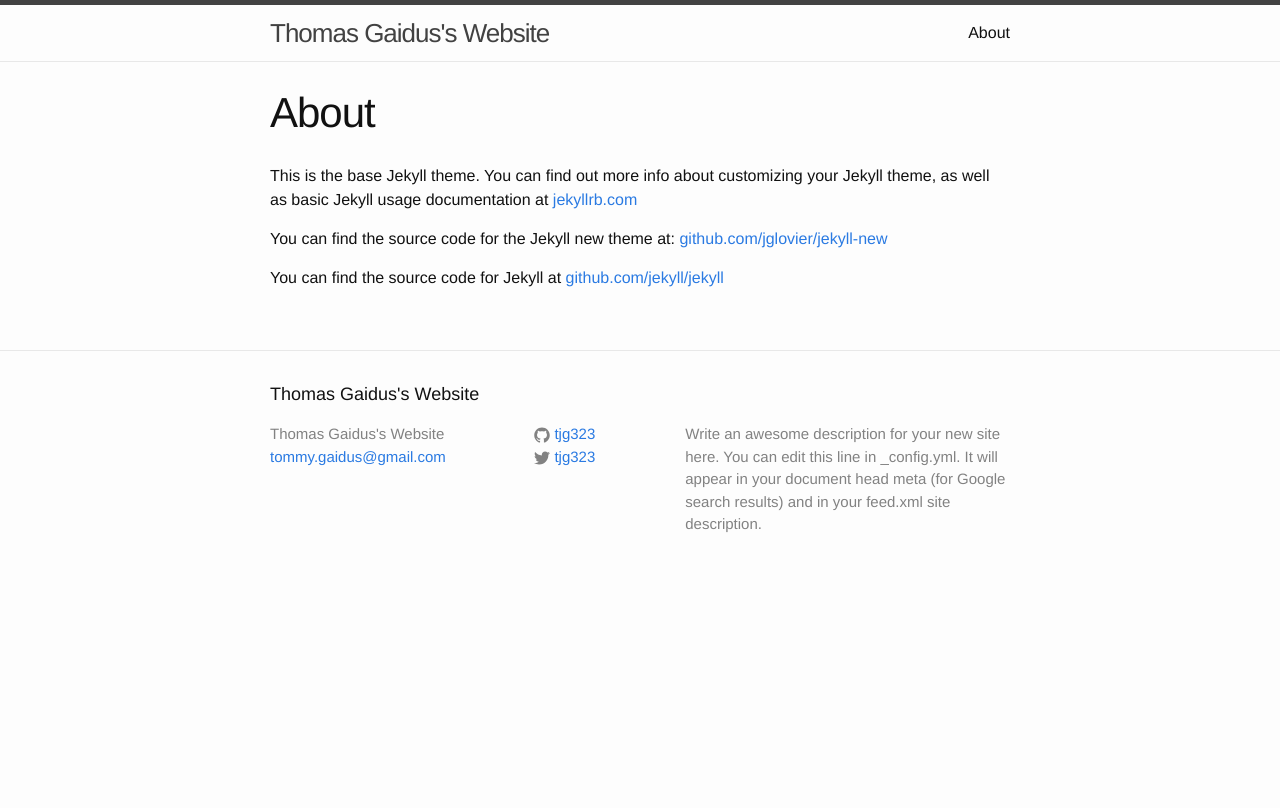
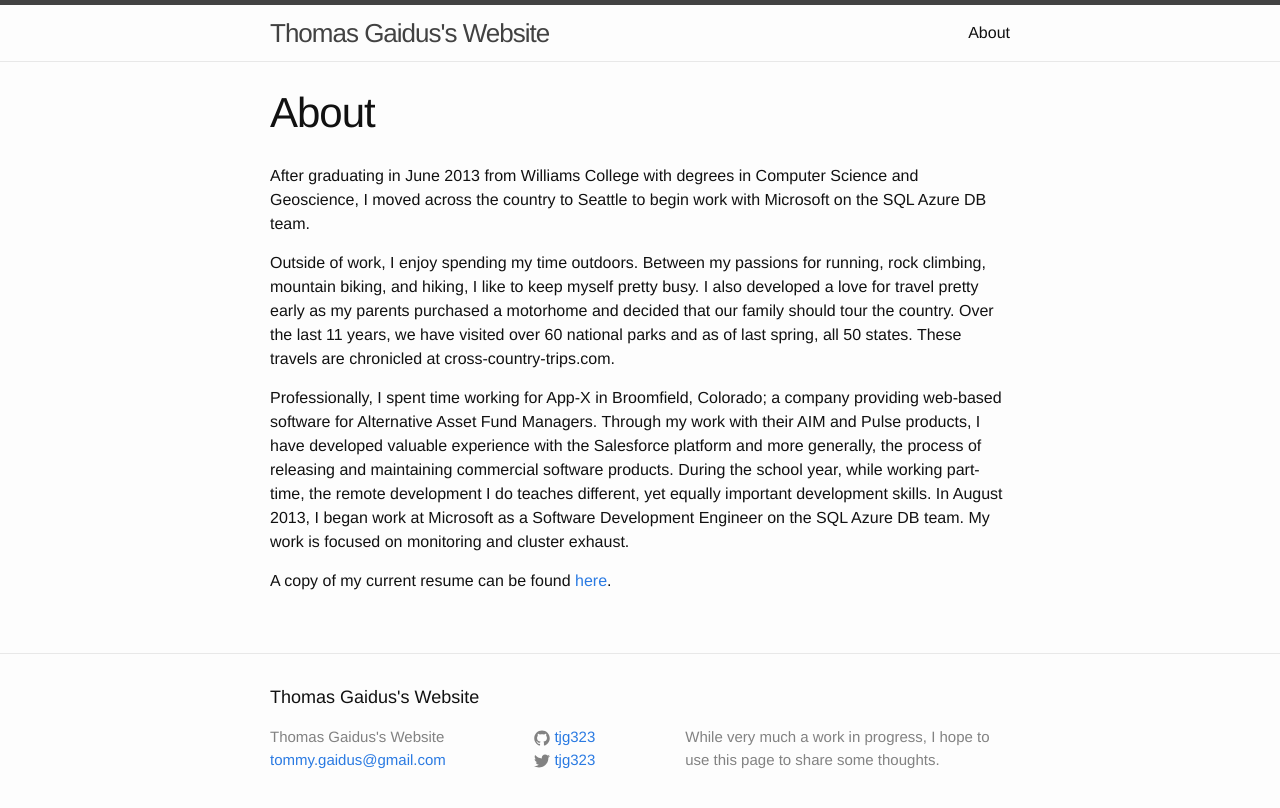
Before and after one commit to tjg323/tjg323.github.io, a Jekyll site: the page built from about.md, in a window 1280 px wide. Shown: the top 808 px of the page. Built offline with Jekyll 4.4.1, drawn with Linux system fonts in a browser that asks for light colours.

Commit message:
fix about

```diff
--- a/_config.yml
+++ b/_config.yml
@@ -2,9 +2,7 @@
 title: Thomas Gaidus's Website
 email: tommy.gaidus@gmail.com
 description: > # this means to ignore newlines until "baseurl:"
-  Write an awesome description for your new site here. You can edit this
-  line in _config.yml. It will appear in your document head meta (for
-  Google search results) and in your feed.xml site description.
+  While very much a work in progress, I hope to use this page to share some thoughts.
 baseurl: "" # the subpath of your site, e.g. /blog/
 url: "http://tjg323.github.io" # the base hostname & protocol for your site
 twitter_username: tjg323
--- a/about.md
+++ b/about.md
@@ -4,8 +4,10 @@ title: About
 permalink: /about/
 ---
 
-This is the base Jekyll theme. You can find out more info about customizing your Jekyll theme, as well as basic Jekyll usage documentation at [jekyllrb.com](http://jekyllrb.com/)
+After graduating in June 2013 from Williams College with degrees in Computer Science and Geoscience, I moved across the country to Seattle to begin work with Microsoft on the SQL Azure DB team.
 
-You can find the source code for the Jekyll new theme at: [github.com/jglovier/jekyll-new](https://github.com/jglovier/jekyll-new)
+Outside of work, I enjoy spending my time outdoors. Between my passions for running, rock climbing, mountain biking, and hiking, I like to keep myself pretty busy. I also developed a love for travel pretty early as my parents purchased a motorhome and decided that our family should tour the country. Over the last 11 years, we have visited over 60 national parks and as of last spring, all 50 states. These travels are chronicled at cross-country-trips.com.
 
-You can find the source code for Jekyll at [github.com/jekyll/jekyll](https://github.com/jekyll/jekyll)
+Professionally, I spent time working for App-X in Broomfield, Colorado; a company providing web-based software for Alternative Asset Fund Managers. Through my work with their AIM and Pulse products, I have developed valuable experience with the Salesforce platform and more generally, the process of releasing and maintaining commercial software products. During the school year, while working part-time, the remote development I do teaches different, yet equally important development skills. In August 2013, I began work at Microsoft as a Software Development Engineer on the SQL Azure DB team. My work is focused on monitoring and cluster exhaust.
+
+A copy of my current resume can be found [here](http://www.thomasgaidus.com/Resources/GaidusResume.pdf).
```
